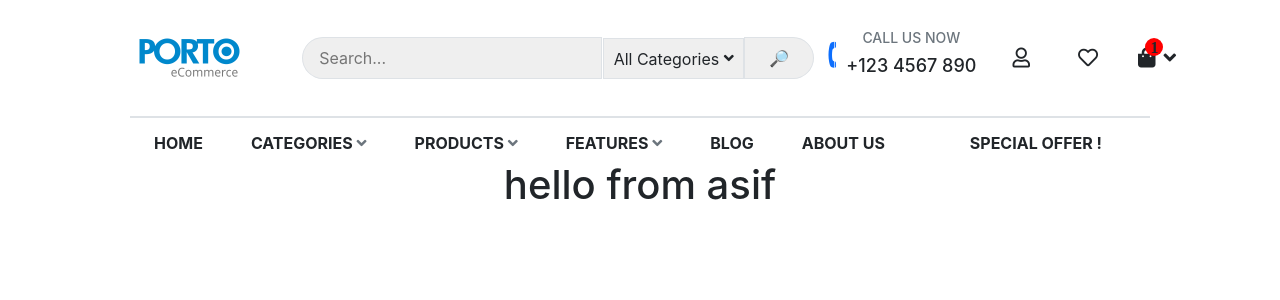
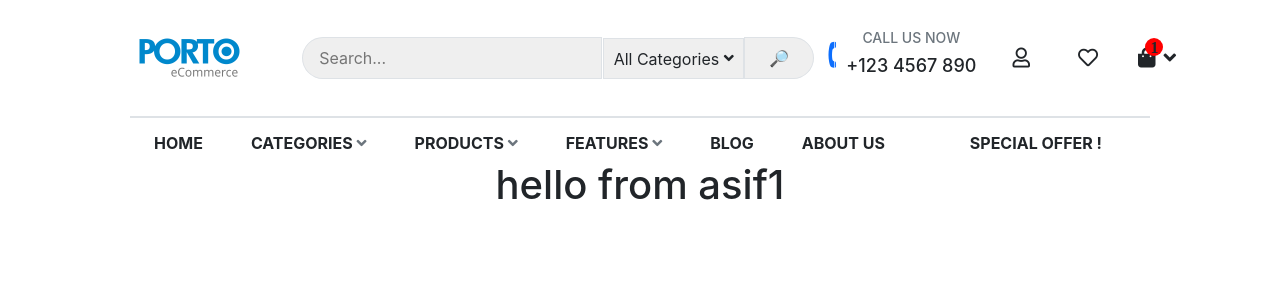
Before and after one commit to mizbauddintareq/bd-commerce, a React (Create React App) app: page / in a window 1280 px wide. Shown: the top 300 px of the page. Built offline with nearby package versions, Linux system fonts and the light colour scheme.

Commit message:
update-1

```diff
--- a/src/App.js
+++ b/src/App.js
@@ -7,7 +7,7 @@ function App() {
   return (
     <div className="App">
       <HomeMain></HomeMain>
-      <h1>hello from asif</h1>
+      <h1>hello from asif1</h1>
     </div>
   );
 }
```
